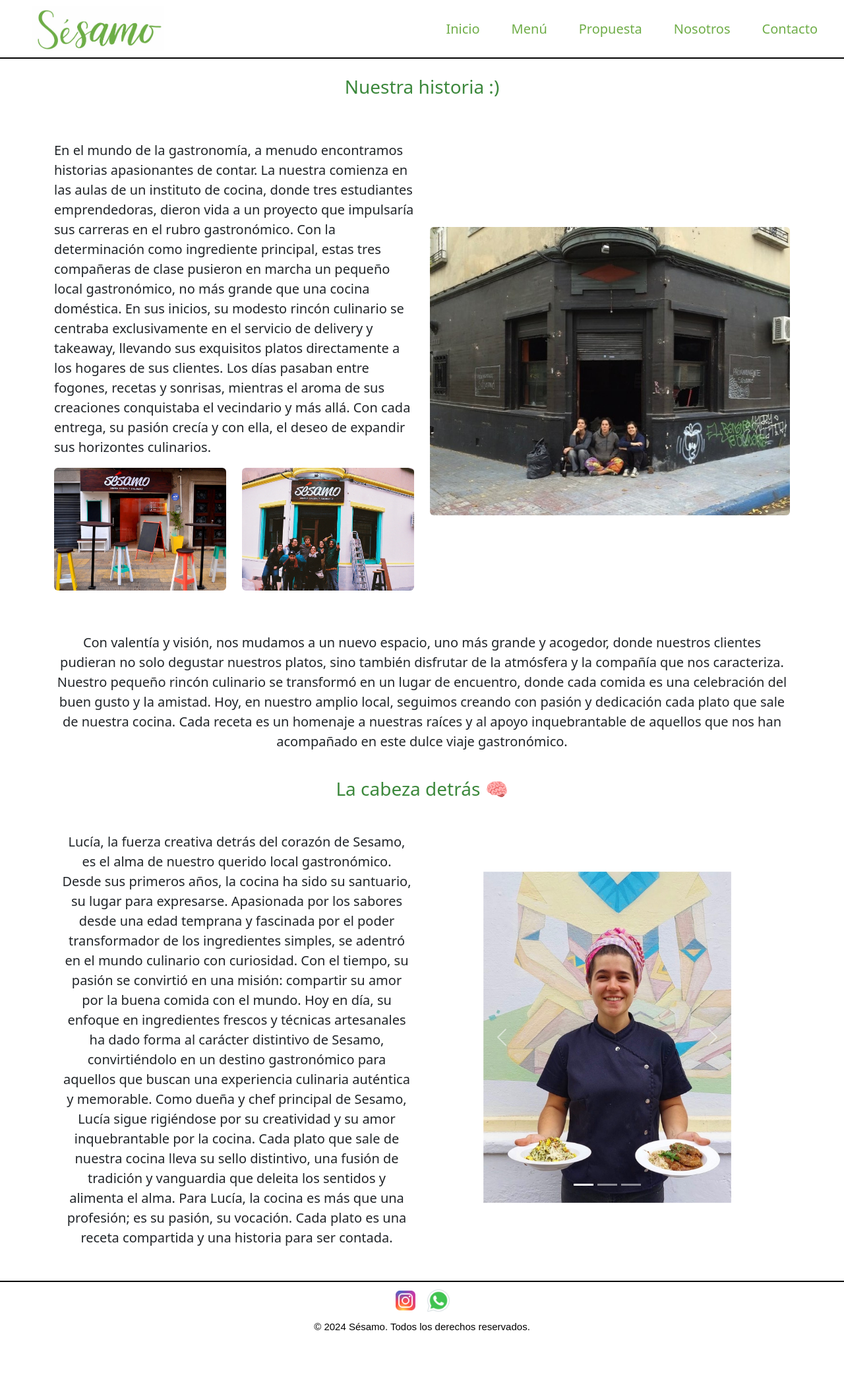
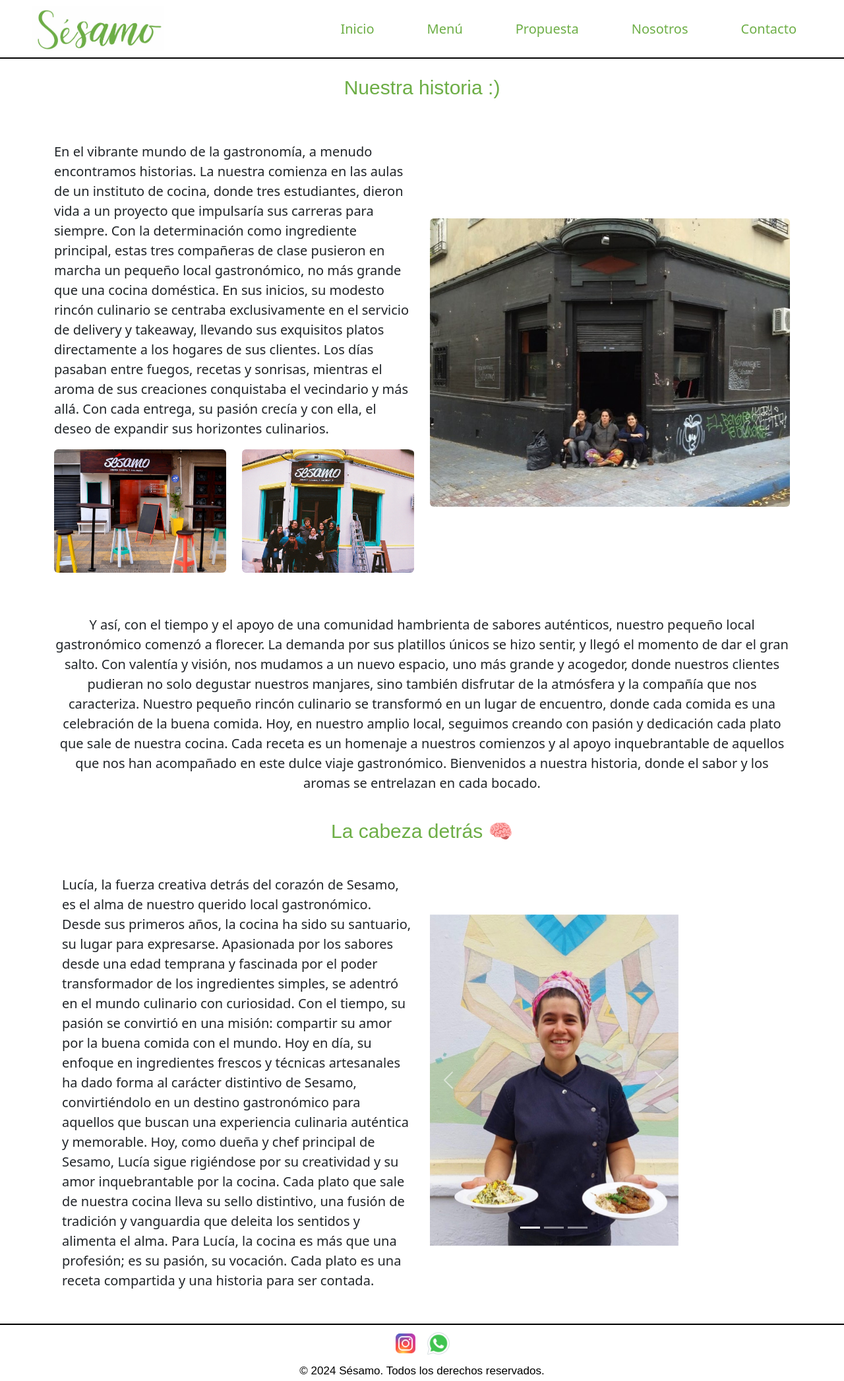
Before and after one commit to furgos11/sesamo2, a website: page pages/nosotros.html in a window 1280 px wide. Shown: the whole page at 66% size. Before the commit the page ends 2025 px from the top, so only its background shows below. Drawn offline with nearby package versions, Linux system fonts and the light colour scheme.

Commit message:
preentrega3 con sass y animaciones

```diff
--- a/package.json
+++ b/package.json
@@ -7,8 +7,5 @@
     "test": "echo \"Error: no test specified\" && exit 1"
   },
   "author": "",
-  "license": "ISC",
-  "dependencies": {
-    "sass": "^1.72.0"
-  }
+  "license": "ISC"
 }
--- a/pages/nosotros.html
+++ b/pages/nosotros.html
@@ -7,6 +7,7 @@
     <title>Sésamo | La esquina del buen gusto</title>
     <link href="https://cdn.jsdelivr.net/npm/bootstrap@5.3.2/dist/css/bootstrap.min.css" rel="stylesheet"
         integrity="sha384-T3c6CoIi6uLrA9TneNEoa7RxnatzjcDSCmG1MXxSR1GAsXEV/Dwwykc2MPK8M2HN" crossorigin="anonymous">
+    <link href="https://unpkg.com/aos@2.3.1/dist/aos.css" rel="stylesheet">
     <link rel="stylesheet" href="../css/style.css">
 </head>
 
@@ -15,7 +16,7 @@
         <nav class="navbar navbar-expand-lg bg-color p-1 border-bottom border-2 border-black">
             <div class="container-fluid">
                 <a class="navbar-brand" href="../index.html">
-                    <img src="../img/Logos-07.jpg" alt="Logo Sésamo" class="img-fluid img-logo">
+                    <img src="../img/Logos-07.jpg" alt="Logo Sésamo" class="img-fluid img-logo" data-aos="flip-down">
                 </a>
                 <button class="navbar-toggler" type="button" data-bs-toggle="collapse" data-bs-target="#navbarNav"
                     aria-controls="navbarNav" aria-expanded="false" aria-label="Toggle navigation">
@@ -45,7 +46,7 @@
     </header>
 
     <section>
-        <h1 class="p-3 fs-3 text-center">Nuestra historia :)</h1>
+        <h1 class="p-3 text-center">Nuestra historia :)</h1>
     </section>
 
 
@@ -55,16 +56,7 @@
                 <div class="col-md-6">
                     <div class="fs-5">
                         <p>
-                            En el mundo de la gastronomía, a menudo encontramos historias apasionantes de contar. La
-                            nuestra comienza en las aulas de un instituto de cocina, donde tres estudiantes
-                            emprendedoras, dieron vida a un proyecto que impulsaría sus carreras en el rubro
-                            gastronómico. Con la determinación como ingrediente principal, estas tres compañeras de
-                            clase pusieron en marcha un pequeño local gastronómico, no más grande que una cocina
-                            doméstica. En sus inicios, su modesto rincón culinario se centraba exclusivamente en el
-                            servicio de delivery y takeaway, llevando sus exquisitos platos directamente a los hogares
-                            de sus clientes. Los días pasaban entre fogones, recetas y sonrisas, mientras el aroma de
-                            sus creaciones conquistaba el vecindario y más allá. Con cada entrega, su pasión crecía y
-                            con ella, el deseo de expandir sus horizontes culinarios.
+                            En el vibrante mundo de la gastronomía, a menudo encontramos historias. La nuestra comienza en las aulas de un instituto de cocina, donde tres estudiantes, dieron vida a un proyecto que impulsaría sus carreras para siempre. Con la determinación como ingrediente principal, estas tres compañeras de clase pusieron en marcha un pequeño local gastronómico, no más grande que una cocina doméstica. En sus inicios, su modesto rincón culinario se centraba exclusivamente en el servicio de delivery y takeaway, llevando sus exquisitos platos directamente a los hogares de sus clientes. Los días pasaban entre fuegos, recetas y sonrisas, mientras el aroma de sus creaciones conquistaba el vecindario y más allá. Con cada entrega, su pasión crecía y con ella, el deseo de expandir sus horizontes culinarios.
                         </p>
                     </div>
                     <div class="row">
@@ -88,25 +80,30 @@
     <section class="text-center mt-5 fs-5">
         <div class="container">
             <p>
-                Con valentía y visión, nos mudamos a un nuevo espacio, uno más grande y acogedor, donde nuestros
-                clientes pudieran no solo degustar nuestros platos, sino también disfrutar de la atmósfera y la compañía que nos caracteriza. Nuestro pequeño rincón culinario se transformó en un lugar de encuentro, donde cada comida es una celebración del buen gusto y la amistad. Hoy, en nuestro amplio local, seguimos creando con pasión y dedicación cada plato que sale de nuestra cocina. Cada receta es un homenaje a nuestras raíces y al apoyo inquebrantable de aquellos que nos han acompañado en este dulce viaje gastronómico.
+                Y así, con el tiempo y el apoyo de una comunidad hambrienta de sabores auténticos, nuestro pequeño local gastronómico comenzó a florecer. La demanda por sus platillos únicos se hizo sentir, y llegó el momento de dar el gran salto. Con valentía y visión, nos mudamos a un nuevo espacio, uno más grande y acogedor, donde nuestros clientes pudieran no solo degustar nuestros manjares, sino también disfrutar de la atmósfera y la compañía que nos caracteriza. Nuestro pequeño rincón culinario se transformó en un lugar de encuentro, donde cada comida es una celebración de la buena comida. Hoy, en nuestro amplio local, seguimos creando con pasión y dedicación cada plato que sale de nuestra cocina. Cada receta es un homenaje a nuestros comienzos y al apoyo inquebrantable de aquellos que nos han acompañado en este dulce viaje gastronómico. Bienvenidos a nuestra historia, donde el sabor y los aromas se entrelazan en cada bocado.
             </p>
         </div>
     </section>
 
-    <h2 class="p-3 fs-3 mt-4 text-center"> La cabeza detrás 🧠</h2>
+    <h2 class="p-3 mt-4 text-center"> La cabeza detrás 🧠</h2>
 
     <section class="container">
         <div class="row align-items-md-center justify-content-md-evenly p-2 fs-5">
-            <div class="col-md-6 p-3 text-center">
+            <div class="col-md-6 p-3">
                 <p> Lucía, la fuerza creativa detrás del corazón de Sesamo, es el alma de nuestro querido local
-                    gastronómico. Desde sus primeros años, la cocina ha sido su santuario, su lugar para expresarse. Apasionada por los sabores desde una edad temprana y fascinada por el poder transformador de los ingredientes simples, se adentró en el mundo culinario con curiosidad.
-                    Con el tiempo, su pasión se convirtió en una misión: compartir su amor por la buena comida con el mundo.
-                    Hoy en día, su enfoque en ingredientes frescos y técnicas artesanales ha dado forma al carácter distintivo de Sesamo, convirtiéndolo en un destino gastronómico para aquellos que buscan una experiencia culinaria auténtica y memorable.
-                    Como dueña y chef principal de Sesamo, Lucía sigue rigiéndose por su creatividad y su amor inquebrantable por la cocina. Cada plato que sale de nuestra cocina lleva su sello distintivo, una fusión de tradición y vanguardia que deleita los sentidos y alimenta el alma.
-                    Para Lucía, la cocina es más que una profesión; es su pasión, su vocación. Cada plato es una receta compartida y una historia para ser contada. </p>
+                    gastronómico. Desde sus primeros años, la cocina ha sido su santuario, su lugar para expresarse.
+                    Apasionada por los sabores desde una edad temprana y fascinada por el poder transformador de los
+                    ingredientes simples, se adentró en el mundo culinario con curiosidad.
+                    Con el tiempo, su pasión se convirtió en una misión: compartir su amor por la buena comida con el
+                    mundo. Hoy en día, su enfoque en ingredientes frescos y técnicas artesanales ha dado forma al
+                    carácter distintivo de Sesamo, convirtiéndolo en un destino gastronómico para aquellos que buscan
+                    una experiencia culinaria auténtica y memorable. Hoy, como dueña y chef principal de Sesamo, Lucía
+                    sigue rigiéndose por su creatividad y su amor inquebrantable por la cocina. Cada plato que sale de
+                    nuestra cocina lleva su sello distintivo, una fusión de tradición y vanguardia que deleita los
+                    sentidos y alimenta el alma. Para Lucía, la cocina es más que una profesión; es su pasión, su
+                    vocación. Cada plato es una receta compartida y una historia para ser contada. </p>
             </div>
-            <div class="col-md-6 d-flex justify-content-center">
+            <div class="col-md-6">
                 <div id="carousel" class="carousel slide mb-4" style="max-width: 70%">
                     <div class="carousel-indicators">
                         <button type="button" data-bs-target="#carousel" data-bs-slide-to="0" class="active"
@@ -141,7 +138,6 @@
     </section>
 
 
-
     <footer>
         <div class="social-buttons">
             <a href="https://www.instagram.com/sesamo.uy" target="_blank">
@@ -156,13 +152,14 @@
 
     </footer>
 
+    <script src="https://cdn.jsdelivr.net/npm/bootstrap@5.3.2/dist/js/bootstrap.bundle.min.js"
+        integrity="sha384-C6RzsynM9kWDrMNeT87bh95OGNyZPhcTNXj1NW7RuBCsyN/o0jlpcV8Qyq46cDfL" crossorigin="anonymous">
+        </script>
 
-
-
-
-    <script src="https://cdn.jsdelivr.net/npm/bootstrap@5.3.2/dist/js/bootstrap.bundle.min.js"
-        integrity="sha384-C6RzsynM9kWDrMNeT87bh95OGNyZPhcTNXj1NW7RuBCsyN/o0jlpcV8Qyq46cDfL"
-        crossorigin="anonymous"></script>
+    <script src="https://unpkg.com/aos@2.3.1/dist/aos.js"></script>
+    <script>
+        AOS.init();
+    </script>
 </body>
 
 </html>
--- a/scss/layout/_footer.scss
+++ b/scss/layout/_footer.scss
@@ -1,12 +1,17 @@
+@mixin estilosFooter ($family, $bg-color, $color, $padding, $size, $border, $margin) {
+    font-family: $family;
+    background-color: $bg-color;
+    color: $color;
+    padding: $padding;
+    font-size: $size;
+    border-top: $border;
+    margin-top: $margin;
+}
+
+
 footer {
-    font-family: "Mifuente", Arial, sans-serif;
-    background-color: white;
-    color: black;
-    padding: 1px;
-    font-size: 15px;
-    border-top: 2px solid black;
-    margin-top: 10px;
-}
+
+    @include estilosFooter(Arial, white, black, 1px, 17px, 2px solid black, 10px);
 
     .social-buttons {
         display: flex;
@@ -14,7 +19,6 @@
 
         a {
             margin: 5px;
-    }
 
             img {
                 text-align: center;
@@ -23,9 +27,11 @@
                 width: 40px
             }
         }
+    }
 
     .copyright {
         text-align: center;
         margin-top: 2px;
         margin-bottom: 2px;
     }
+}
--- a/scss/layout/_header.scss
+++ b/scss/layout/_header.scss
@@ -1,23 +1,31 @@
+header {
+
     .bg-color {
         background-color: white;
     }
 
+    nav {
+        .container-fluid {
+            a {
                 .img-logo {
                     max-width: 200px;
                     height: auto;
                     margin-left: 2rem;
                 }
 
-.nav-enlaces {
+            }
+
+            ul {
+                .nav-item {
+                    a {
+                        color: #6DAE46;
+                    }
+                    padding: 1rem;
                     max-width: 20%;
                     height: auto;
                     margin-right: 2rem;
                 }
-
-.nav-item {
-    padding: 1rem;
             }
-
-.container-fluid a {
-    color: #6FAD48
         }
+    }
+}
--- a/scss/layout/_titulos.scss
+++ b/scss/layout/_titulos.scss
@@ -1,12 +1,16 @@
-$color-titulos: rgb(60, 136, 60);
-$margin-titulos: 10px;
+$color-h: #6DAE46;
+$margin-h: 10px;
+$size: 30px;
+$family: Arial, Helvetica, sans-serif;
+
 
 h1 {
-    color: $color-titulos;
-    margin-top: $margin-titulos;
+    font-family: $family;
+    font-size: $size;
+    color: $color-h;
+    margin-top: $margin-h;
 }
 
 h2 {
-    color: $color-titulos;
-    margin-top: $margin-titulos;
+    @extend h1;
 }
```
Also changed, not shown: index.html (+10 -8 lines), pages/contacto.html (+9 -5 lines), pages/menu.html (+10 -15 lines), pages/propuesta.html (+10 -8 lines), css/style.css, readme.md, scss/base/_reset.scss (line endings or trailing spaces), scss/style.scss (line endings or trailing spaces), 3 other files. Lines whose indentation alone changed are shown as unchanged.
